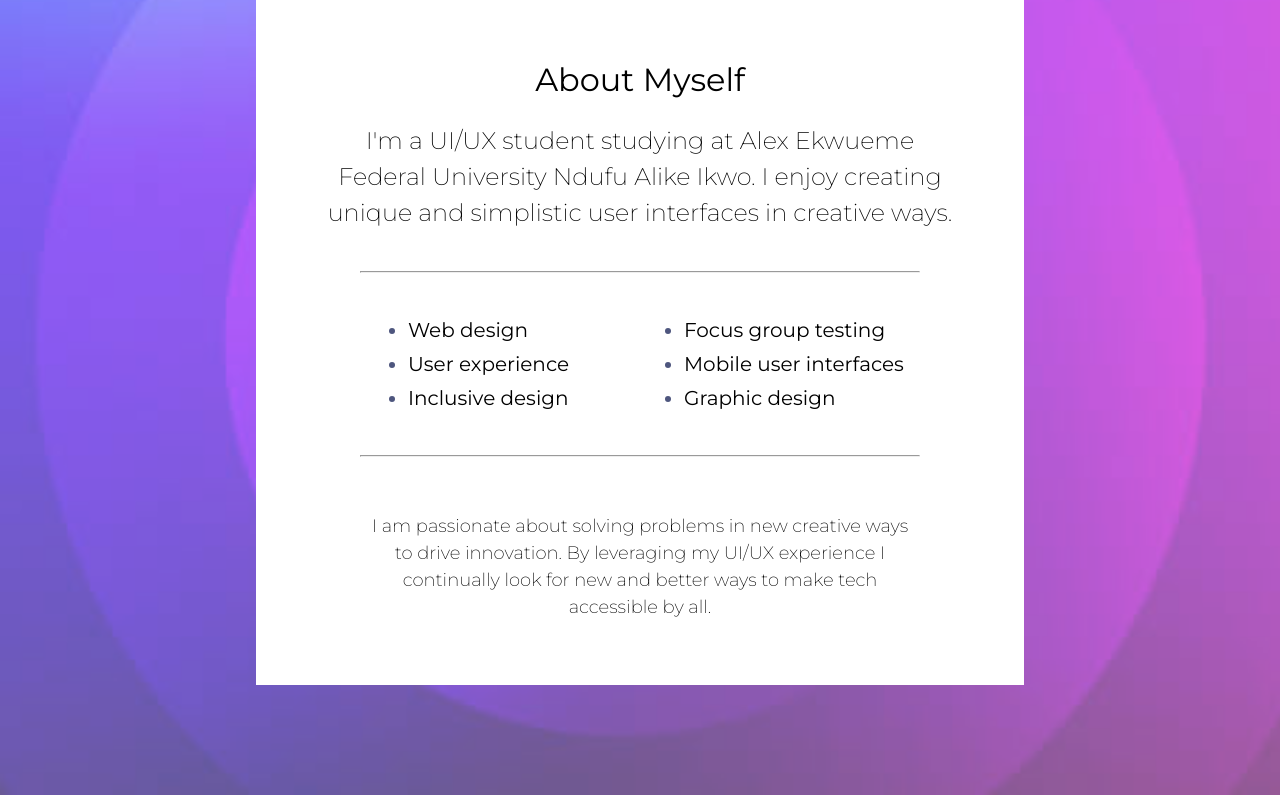
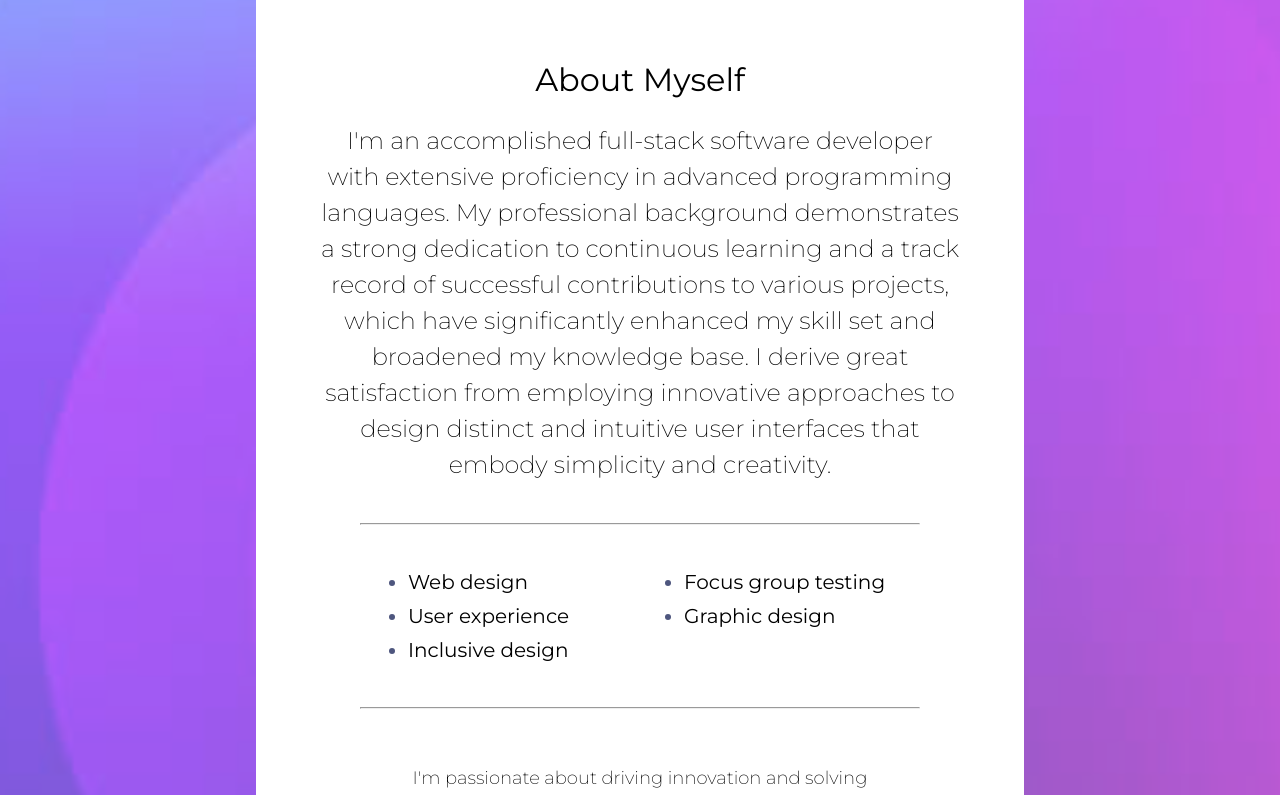
Before and after one commit to wasiusamad123/haywhy, a React (Vite) app: page / in a window 1280 px wide. Shown: the part 980-1775 px from the top of the page. Built offline with nearby package versions, Linux system fonts and the light colour scheme.

Commit message:
Update About.jsx

```diff
--- a/src/Components/About.jsx
+++ b/src/Components/About.jsx
@@ -24,8 +24,7 @@ const imageAltText = "purple and blue abstract background";
  * Sort description that expands on your title on the Home component.
  */
 const description =
-  "I'm a UI/UX student studying at Alex Ekwueme Federal University Ndufu Alike Ikwo. I enjoy creating unique and simplistic user interfaces in creative ways.";
-
+  "I'm an accomplished full-stack software developer with extensive proficiency in advanced programming languages. My professional background demonstrates a strong dedication to continuous learning and a track record of successful contributions to various projects, which have significantly enhanced my skill set and broadened my knowledge base. I derive great satisfaction from employing innovative approaches to design distinct and intuitive user interfaces that embody simplicity and creativity."
 /**
  * List of some of skills or technologies you work on, are learning,
  * passionate about, or enjoy,
@@ -35,7 +34,6 @@ const skillsList = [
   "User experience",
   "Inclusive design",
   "Focus group testing",
-  "Mobile user interfaces",
   "Graphic design",
 ];
 
@@ -45,8 +43,7 @@ const skillsList = [
  * about you on a professional level.
  */
 const detailOrQuote =
-  "I am passionate about solving problems in new creative ways to drive innovation. By leveraging my UI/UX experience I continually look for new and better ways to make tech accessible by all.";
-
+ "I'm passionate about driving innovation and solving problems in new creative ways as a full-stack developer. With a solid foundation in both front-end and back-end development, I constantly seek opportunities to leverage my skills and experience to make technology accessible to all. By combining my expertise in UI/UX design with my comprehensive knowledge of full-stack development, I strive to create seamless and user-friendly experiences that enhance usability and engagement. I am committed to continuously exploring new and better approaches, pushing the boundaries of what is possible, and contributing to the advancement of technology in meaningful ways."
 const About = () => {
   return (
     <section className="light" id="about">
```
